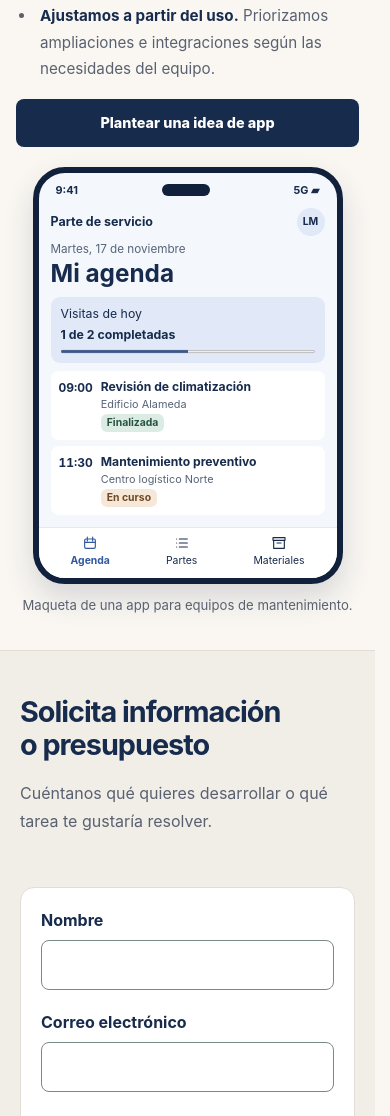
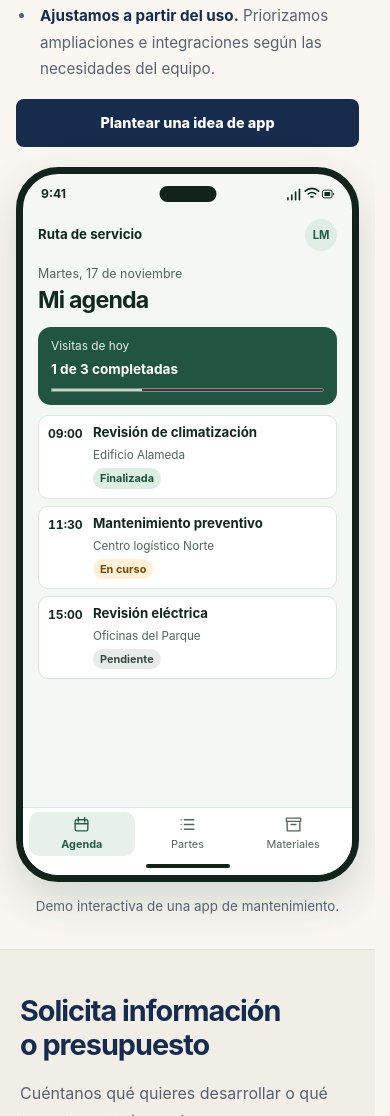
Before and after one commit to Palmito-Labs/palmito-web, a plain HTML site: page index.html in a window 390 px wide. Shown: the part 6823-7939 px from the top of the page. Drawn offline with Linux system fonts and the light colour scheme.

Commit message:
Build a realistic interactive mobile app demo

```diff
--- a/home.js
+++ b/home.js
@@ -104,3 +104,20 @@ if ('IntersectionObserver' in window) {
   }, { threshold: 0.35 });
   observer.observe(chat);
 }
+
+const appTabs = document.querySelector('.app-tabs');
+const appScreen = document.querySelector('.app-screen');
+const appButtons = [...appTabs.querySelectorAll('button')];
+appTabs.hidden = false;
+
+appTabs.addEventListener('click', event => {
+  const selected = event.target.closest('button');
+  if (!appButtons.includes(selected)) return;
+
+  appButtons.forEach(button => {
+    const active = button === selected;
+    button.setAttribute('aria-pressed', String(active));
+    document.getElementById(button.getAttribute('aria-controls')).hidden = !active;
+  });
+  appScreen.scrollTop = 0;
+});
--- a/index.html
+++ b/index.html
@@ -14,7 +14,7 @@
     <link rel="stylesheet" href="brand.css?v=2">
     <link rel="stylesheet" href="whatsapp.css?v=1">
     <link rel="stylesheet" href="home.css?v=5">
-    <script src="home.js?v=3" defer></script>
+    <script src="home.js?v=4" defer></script>
     <link rel="canonical" href="https://palmitolabs.es/">
     <meta property="og:url" content="https://palmitolabs.es/">
     <meta property="og:type" content="website">
@@ -33,7 +33,7 @@
 <link rel="stylesheet" href="/screens.css?v=2">
 <link rel="stylesheet" href="/photography.css?v=1">
 <link rel="stylesheet" href="/contact.css?v=2">
-<link rel="stylesheet" href="/offer.css?v=12">
+<link rel="stylesheet" href="/offer.css?v=13">
 </head>
   <body class="home">
     <a class="skip-link" href="#contenido">Saltar al contenido</a>
@@ -247,25 +247,49 @@
               <a class="button button-primary" href="/?servicio=apps#contacto">Plantear una idea de app</a>
             </div>
             <figure class="app-example">
-              <div class="app-device" aria-label="Maqueta de una aplicación móvil de mantenimiento">
-                <div class="app-statusbar" aria-hidden="true"><span>9:41</span><span class="app-sensors"></span><span>5G ▰</span></div>
-                <div class="app-screen">
-                  <div class="app-header"><span>Parte de servicio</span><span class="app-avatar" aria-label="Perfil de ejemplo">LM</span></div>
-                  <p class="app-date">Martes, 17 de noviembre</p>
-                  <strong class="app-title">Mi agenda</strong>
-                  <div class="app-summary"><span>Visitas de hoy</span><strong>1 de 2 completadas</strong><progress value="1" max="2" aria-label="Visitas completadas"></progress></div>
-                  <ol class="app-agenda" aria-label="Agenda de un técnico">
-                    <li><time datetime="09:00">09:00</time><strong>Revisión de climatización</strong><span class="app-location">Edificio Alameda</span><span class="app-status app-status-done">Finalizada</span></li>
-                    <li><time datetime="11:30">11:30</time><strong>Mantenimiento preventivo</strong><span class="app-location">Centro logístico Norte</span><span class="app-status">En curso</span></li>
-                  </ol>
+              <div class="app-device" role="group" aria-label="Demo de la aplicación de mantenimiento">
+                <div class="app-statusbar" aria-hidden="true">
+                  <span>9:41</span><span class="app-sensors"></span>
+                  <svg viewBox="0 0 50 16" width="48" height="16" fill="none"><path d="M2 12v2m4-5v5m4-8v8m4-11v11M20 5a10 10 0 0 1 14 0m-11 3a6 6 0 0 1 8 0m-5 3h2" stroke="currentColor" stroke-width="1.7" stroke-linecap="round"/><rect x="38" y="4" width="10" height="8" rx="2" stroke="currentColor"/><path d="M40 6h6v4h-6zM49 7h1v2h-1z" fill="currentColor"/></svg>
                 </div>
-                <div class="app-tabs" aria-label="Secciones de la maqueta">
-                  <span class="app-tab-current"><svg viewBox="0 0 24 24" aria-hidden="true"><rect x="4" y="6" width="16" height="14" rx="2"/><path d="M8 3v6m8-6v6M4 11h16"/></svg>Agenda</span>
-                  <span><svg viewBox="0 0 24 24" aria-hidden="true"><path d="M8 6h12M8 12h12M8 18h12M4 6h.01M4 12h.01M4 18h.01"/></svg>Partes</span>
-                  <span><svg viewBox="0 0 24 24" aria-hidden="true"><path d="M4 8h16v12H4zM3 4h18v4H3zM9 12h6"/></svg>Materiales</span>
+                <div class="app-screen" tabindex="0" aria-label="Contenido de la aplicación">
+                  <div class="app-header"><strong>Ruta de servicio</strong><span class="app-avatar" aria-label="Perfil de Lucía Martín">LM</span></div>
+                  <section class="app-panel" id="app-agenda">
+                    <p class="app-date">Martes, 17 de noviembre</p>
+                    <h4>Mi agenda</h4>
+                    <div class="app-summary">
+                      <span>Visitas de hoy</span><strong>1 de 3 completadas</strong>
+                      <progress value="1" max="3" aria-label="Visitas completadas"></progress>
+                    </div>
+                    <ol class="app-agenda">
+                      <li><time datetime="09:00">09:00</time><div><strong>Revisión de climatización</strong><span>Edificio Alameda</span></div><span class="app-status app-status-done">Finalizada</span></li>
+                      <li><time datetime="11:30">11:30</time><div><strong>Mantenimiento preventivo</strong><span>Centro logístico Norte</span></div><span class="app-status app-status-active">En curso</span></li>
+                      <li><time datetime="15:00">15:00</time><div><strong>Revisión eléctrica</strong><span>Oficinas del Parque</span></div><span class="app-status">Pendiente</span></li>
+                    </ol>
+                  </section>
+                  <section class="app-panel" id="app-partes" hidden>
+                    <h4>Partes de trabajo</h4>
+                    <div class="app-detail"><span>17 de noviembre · 09:00</span><strong>Revisión de climatización</strong><p>Filtros revisados y equipo comprobado. La unidad queda operativa.</p><span class="app-status app-status-done">Parte cerrado</span></div>
+                    <div class="app-detail"><span>17 de noviembre · 11:30</span><strong>Mantenimiento preventivo</strong><p>Pendiente de registrar los materiales utilizados.</p><span class="app-status app-status-active">Borrador</span></div>
+                  </section>
+                  <section class="app-panel" id="app-materiales" hidden>
+                    <h4>Materiales</h4>
+                    <p class="app-date">Inventario del vehículo</p>
+                    <ul class="app-inventory">
+                      <li><strong>Filtros de aire</strong><span>4 uds.</span></li>
+                      <li><strong>Fusibles de 10 A</strong><span>8 uds.</span></li>
+                      <li><strong>Cinta aislante</strong><span>2 rollos</span></li>
+                    </ul>
+                  </section>
                 </div>
+                <nav class="app-tabs" aria-label="Pantallas de la demo" hidden>
+                  <button type="button" aria-controls="app-agenda" aria-pressed="true"><svg viewBox="0 0 24 24" aria-hidden="true"><rect x="4" y="6" width="16" height="14" rx="2"/><path d="M8 3v6m8-6v6M4 11h16"/></svg>Agenda</button>
+                  <button type="button" aria-controls="app-partes" aria-pressed="false"><svg viewBox="0 0 24 24" aria-hidden="true"><path d="M8 6h12M8 12h12M8 18h12M4 6h.01M4 12h.01M4 18h.01"/></svg>Partes</button>
+                  <button type="button" aria-controls="app-materiales" aria-pressed="false"><svg viewBox="0 0 24 24" aria-hidden="true"><path d="M4 8h16v12H4zM3 4h18v4H3zM9 12h6"/></svg>Materiales</button>
+                </nav>
+                <div class="app-home-bar" aria-hidden="true"></div>
               </div>
-              <figcaption>Maqueta de una app para equipos de mantenimiento.</figcaption>
+              <figcaption>Demo interactiva de una app de mantenimiento.</figcaption>
             </figure>
           </div>
         </section>
--- a/offer.css
+++ b/offer.css
@@ -111,38 +111,56 @@
 .audit-findings dt { font-size: .8rem; font-weight: 750; }
 .audit-findings dd { margin: 4px 0 0; color: var(--muted); font-size: .85rem; }
 
-.app-example { display: grid; justify-items: center; gap: 12px; margin: 0; }
-.app-device {
-  width: min(100%, 310px);
-  overflow: hidden;
-  border: 6px solid #11213c;
-  border-radius: 32px;
-  background: #f4f7fc;
-  color: #172b4d;
-  box-shadow: 0 14px 30px #172b4d28;
-}
-.app-statusbar, .app-header, .app-tabs { display: flex; align-items: center; justify-content: space-between; gap: 8px; }
-.app-statusbar { padding: 9px 17px 5px; font-size: .68rem; font-weight: 750; }
-.app-sensors { width: 48px; height: 12px; border-radius: 12px; background: #11213c; }
-.app-screen { padding: 5px 12px 12px; }
-.app-header { font-size: .78rem; font-weight: 700; }
-.app-avatar { display: grid; place-items: center; width: 28px; height: 28px; border-radius: 50%; background: #e1e9f8; font-size: .65rem; }
-.app-date { margin: 5px 0 1px; color: #576478; font-size: .73rem; }
-.app-title { display: block; font-size: 1.52rem; line-height: 1.15; }
-.app-summary { display: grid; gap: 3px; margin-top: 9px; padding: 8px 10px; border-radius: 9px; background: #e1e9f8; font-size: .77rem; }
-.app-summary progress { width: 100%; height: 7px; accent-color: #3158a0; }
-.app-agenda { display: grid; gap: 6px; padding: 0; margin: 8px 0 0; list-style: none; }
-.app-agenda li { display: grid; grid-template-columns: auto minmax(0, 1fr); gap: 2px 8px; padding: 8px; border-radius: 8px; background: white; }
-.app-agenda time { grid-row: span 3; font-size: .75rem; font-weight: 750; font-variant-numeric: tabular-nums; }
-.app-agenda strong { font-size: .76rem; line-height: 1.25; }
-.app-location { color: #576478; font-size: .68rem; }
-.app-status { justify-self: start; padding: 1px 6px; border-radius: 6px; background: #f6e8d9; color: #704726; font-size: .65rem; font-weight: 650; }
-.app-status-done { background: #dcece4; color: #25533e; }
-.app-tabs { justify-content: space-around; padding: 7px 8px 10px; border-top: 1px solid #e1e9f8; background: white; }
-.app-tabs span { display: grid; justify-items: center; gap: 2px; font-size: .65rem; }
-.app-tabs svg { width: 16px; height: 16px; fill: none; stroke: currentColor; stroke-width: 1.7; stroke-linecap: round; stroke-linejoin: round; }
-.app-tab-current { color: #3158a0; font-weight: 750; }
-.app-example figcaption { color: var(--muted); font-size: .82rem; text-align: center; }
 @media (max-width: 355px) {
   .audit-comparison { grid-template-columns: 1fr; }
 }
+
+.app-example { display: grid; justify-items: center; gap: 14px; min-width: 0; margin: 0; }
+.app-device {
+  --app-ink: #132820;
+  --app-accent: #255c47;
+  --app-muted: #52645b;
+  --app-line: #dbe5df;
+  display: grid;
+  grid-template-rows: auto minmax(0, 1fr) auto auto;
+  width: min(100%, clamp(290px, 41dvh, 376px));
+  aspect-ratio: 9 / 18.75;
+  overflow: hidden;
+  border: 7px solid #12231c;
+  border-radius: 42px;
+  background: #f4f8f5;
+  color: var(--app-ink);
+  box-shadow: 0 18px 45px #193c2c2c;
+}
+.app-statusbar, .app-header { display: flex; align-items: center; justify-content: space-between; gap: 8px; }
+.app-statusbar { position: relative; min-height: 37px; padding: 7px 18px 4px; font-size: .76rem; font-weight: 750; }
+.app-sensors { position: absolute; left: 50%; width: 57px; height: 16px; transform: translateX(-50%); border-radius: 16px; background: #12231c; }
+.app-screen { min-height: 0; overflow-y: auto; padding: 8px 15px 16px; scrollbar-width: thin; }
+.app-header { margin-bottom: 14px; font-size: .83rem; }
+.app-avatar { display: grid; place-items: center; flex: 0 0 32px; height: 32px; border-radius: 50%; background: #dfede4; color: var(--app-accent); font-size: .7rem; font-weight: 750; }
+.app-date { margin: 0 0 4px; color: var(--app-muted); font-size: .78rem; }
+.app-panel h4 { margin: 0 0 14px; font-size: clamp(1.45rem, 3vw, 1.9rem); line-height: 1.1; letter-spacing: -.035em; }
+.app-summary { display: grid; gap: 3px; padding: 11px 13px; border-radius: 13px; background: #215541; color: white; font-size: .85rem; }
+.app-summary > span { color: #deeee4; font-size: .74rem; }
+.app-summary progress { width: 100%; height: 8px; margin-top: 4px; accent-color: #b5e2c5; }
+.app-agenda, .app-inventory { display: grid; gap: 7px; padding: 0; margin: 10px 0 0; list-style: none; }
+.app-agenda li { display: grid; grid-template-columns: 36px minmax(0, 1fr); align-items: start; gap: 3px 9px; padding: 9px; border: 1px solid var(--app-line); border-radius: 10px; background: white; }
+.app-agenda time { grid-row: span 2; font-size: .76rem; font-weight: 750; font-variant-numeric: tabular-nums; }
+.app-agenda strong { display: block; font-size: .83rem; line-height: 1.2; }
+.app-agenda li div span { color: var(--app-muted); font-size: .73rem; }
+.app-status { width: fit-content; padding: 2px 7px; border-radius: 99px; background: #e7ebe9; color: #394e43; font-size: .68rem; font-weight: 650; }
+.app-status-active { background: #fff0d7; color: #774806; }
+.app-status-done { background: #dceee2; color: #205239; }
+.app-detail, .app-inventory li { display: grid; gap: 4px; margin-bottom: 7px; padding: 11px; border: 1px solid var(--app-line); border-radius: 10px; background: white; }
+.app-detail > span:first-child, .app-detail p, .app-inventory span { color: var(--app-muted); font-size: .77rem; }
+.app-detail p { margin: 0; }
+.app-inventory li { grid-template-columns: minmax(0, 1fr) auto; align-items: center; }
+.app-tabs { display: grid; grid-template-columns: repeat(3, minmax(0, 1fr)); padding: 4px 6px 2px; border-top: 1px solid var(--app-line); background: white; }
+.app-tabs[hidden] { display: none; }
+.app-tabs button { display: grid; justify-items: center; align-content: center; gap: 2px; min-height: 44px; padding: 3px; border: 0; border-radius: 10px; background: none; color: var(--app-muted); font: inherit; font-size: .68rem; cursor: pointer; }
+.app-tabs button[aria-pressed="true"] { background: #e6f1ea; color: var(--app-accent); font-weight: 750; }
+.app-tabs button:focus-visible, .app-screen:focus-visible { outline: 2px solid var(--app-accent); outline-offset: -2px; }
+.app-tabs svg { width: 19px; height: 19px; fill: none; stroke: currentColor; stroke-width: 1.7; stroke-linecap: round; stroke-linejoin: round; }
+.app-home-bar { display: grid; place-items: center; height: 17px; background: white; }
+.app-home-bar::after { content: ""; width: 84px; height: 4px; border-radius: 9px; background: #12231c; }
+.app-example figcaption { color: var(--muted); font-size: .84rem; text-align: center; }
```
